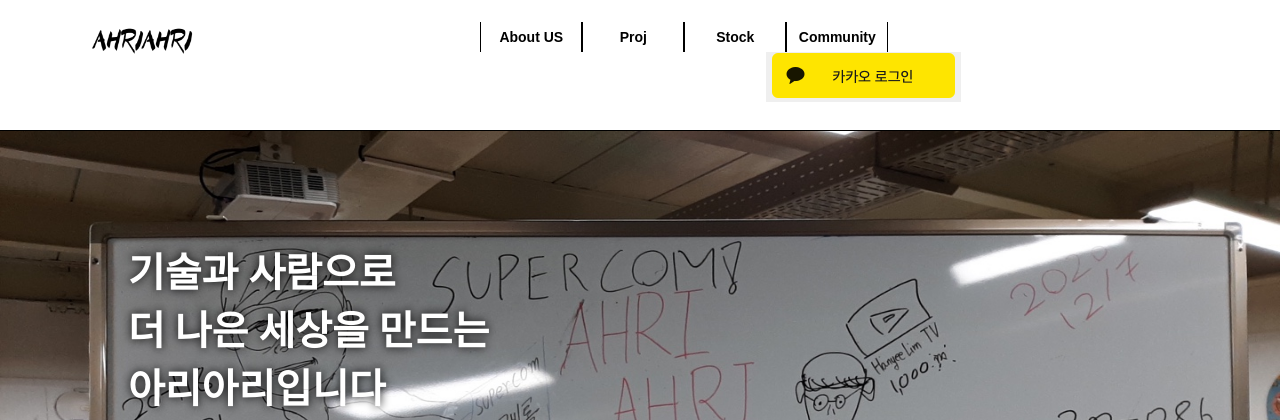
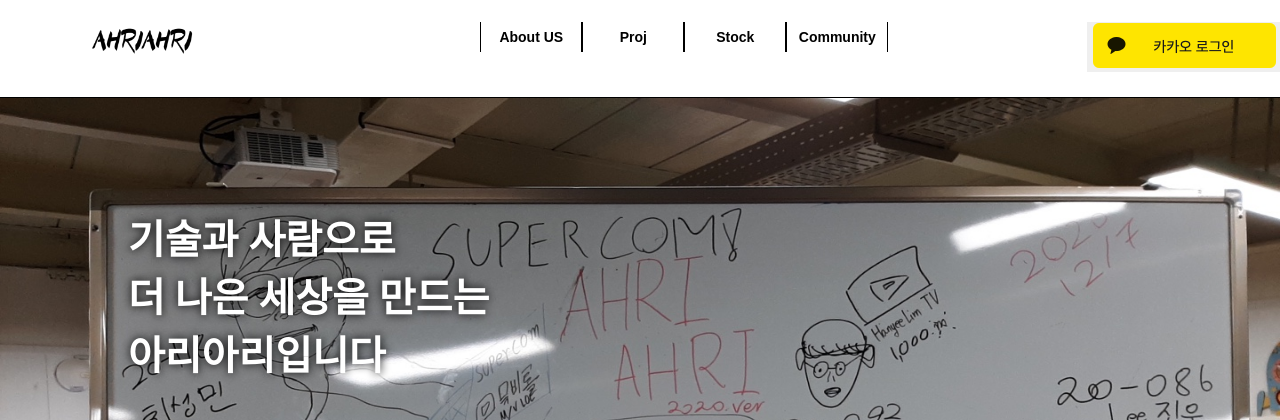
Before and after one commit to YangTaebin/ahriweb, a Flask app: page / in a window 1280 px wide. Shown: the top 420 px of the page. Run offline with Flask 2, Linux system fonts and the light colour scheme; some libraries are stand-ins or nearby versions.

Commit message:
no message

```diff
--- a/server/static/css/master.css
+++ b/server/static/css/master.css
@@ -63,7 +63,9 @@ body{
   vertical-align: center;
   text-align: center;
   display: inline;
-  margin-left: 24%
+  margin-left: 0%;
+  width: 200px;
+  position: fixed;
 }
 .menuLogin a{
   font-size: 20px;
```
